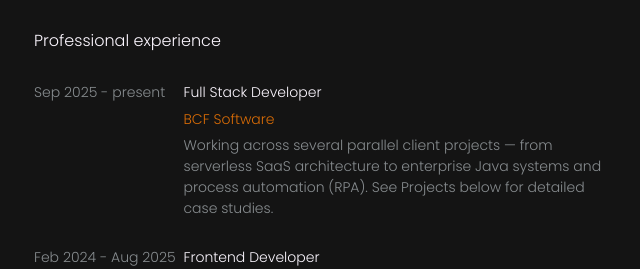
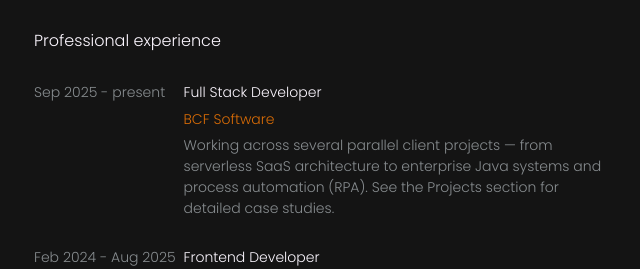
Before and after one commit to Marcinwrzs/Portfolio, a React (Create React App) app: page / in a window 1280 px wide. Shown: the part 2162-2431 px from the top of the page, without its empty margins (315-955 px from the left). Built offline with nearby package versions, Linux system fonts and the light colour scheme.

Commit message:
fix: correct Projects reference in experience intro

```diff
--- a/src/components/Experience/Experience.tsx
+++ b/src/components/Experience/Experience.tsx
@@ -20,7 +20,7 @@ const Experience: React.FC = () => {
       timeFrame: "Sep 2025 - present",
       roleName: "Full Stack Developer",
       intro:
-        "Working across several parallel client projects — from serverless SaaS architecture to enterprise Java systems and process automation (RPA). See Projects below for detailed case studies.",
+        "Working across several parallel client projects — from serverless SaaS architecture to enterprise Java systems and process automation (RPA). See the Projects section for detailed case studies.",
     },
     {
       id: 1,
```
